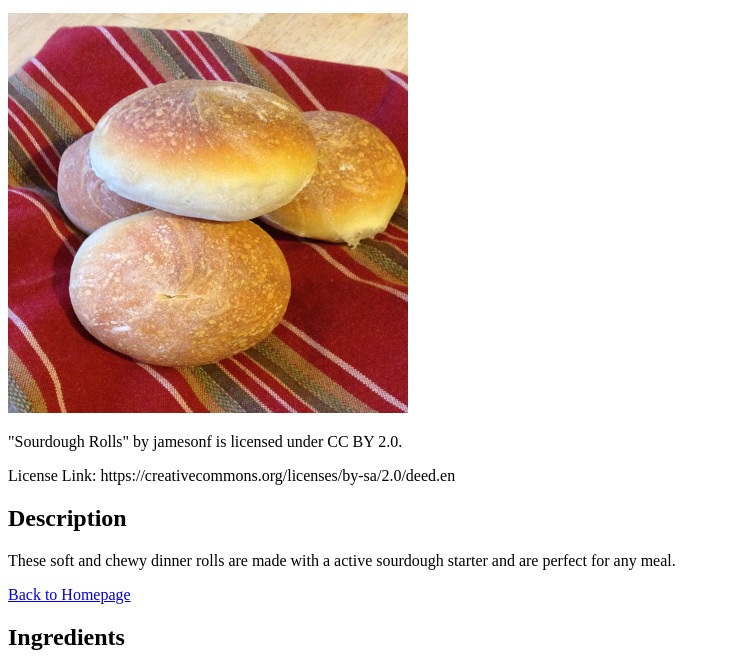
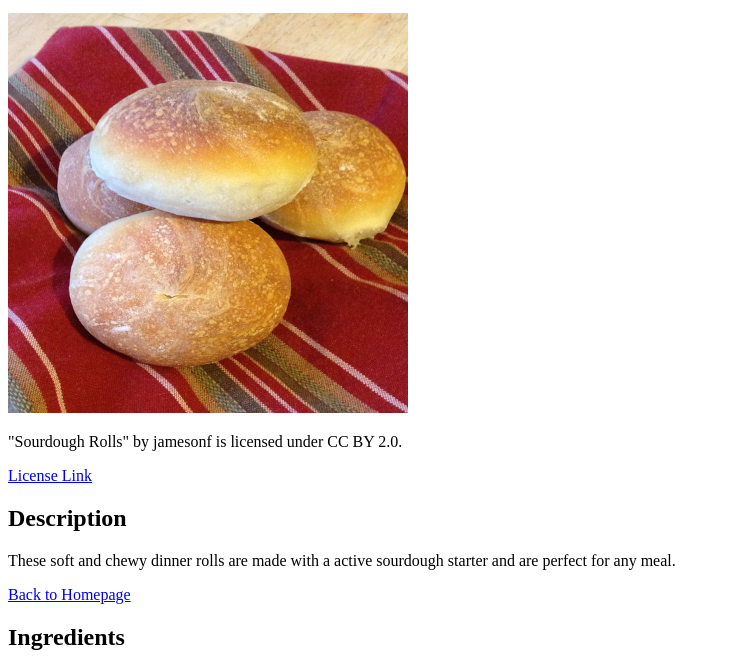
Before and after one commit to NavarroCode-y/odin-recipes, a plain HTML site: page recipes/sourdoughrolls.html in a window 1280 px wide. Shown: the part 101-769 px from the top of the page, without its empty margins (0-730 px from the left). Drawn offline with Linux system fonts and the light colour scheme.

Commit message:
Changes licensing format to hyperlink

```diff
--- a/recipes/sourdoughrolls.html
+++ b/recipes/sourdoughrolls.html
@@ -10,7 +10,8 @@
     <img src="../recipes_projects_gal/Sourdoughdinnerrolls.jpg" alt="Sourdough Dinner Rolls" height="400" width="400">
     <p>"Sourdough Rolls" by jamesonf is licensed under CC BY 2.0.</p>
 
-    <p>License Link: https://creativecommons.org/licenses/by-sa/2.0/deed.en</p>
+    <p><a href="https://creativecommons.org/licenses/by/2.0/">License Link</a></p>
+
     <h2>Description</h2>
     <p>These soft and chewy dinner rolls are made with a active sourdough starter and are perfect for any meal.</p>
     <a href="../index.html">Back to Homepage</a>
```
